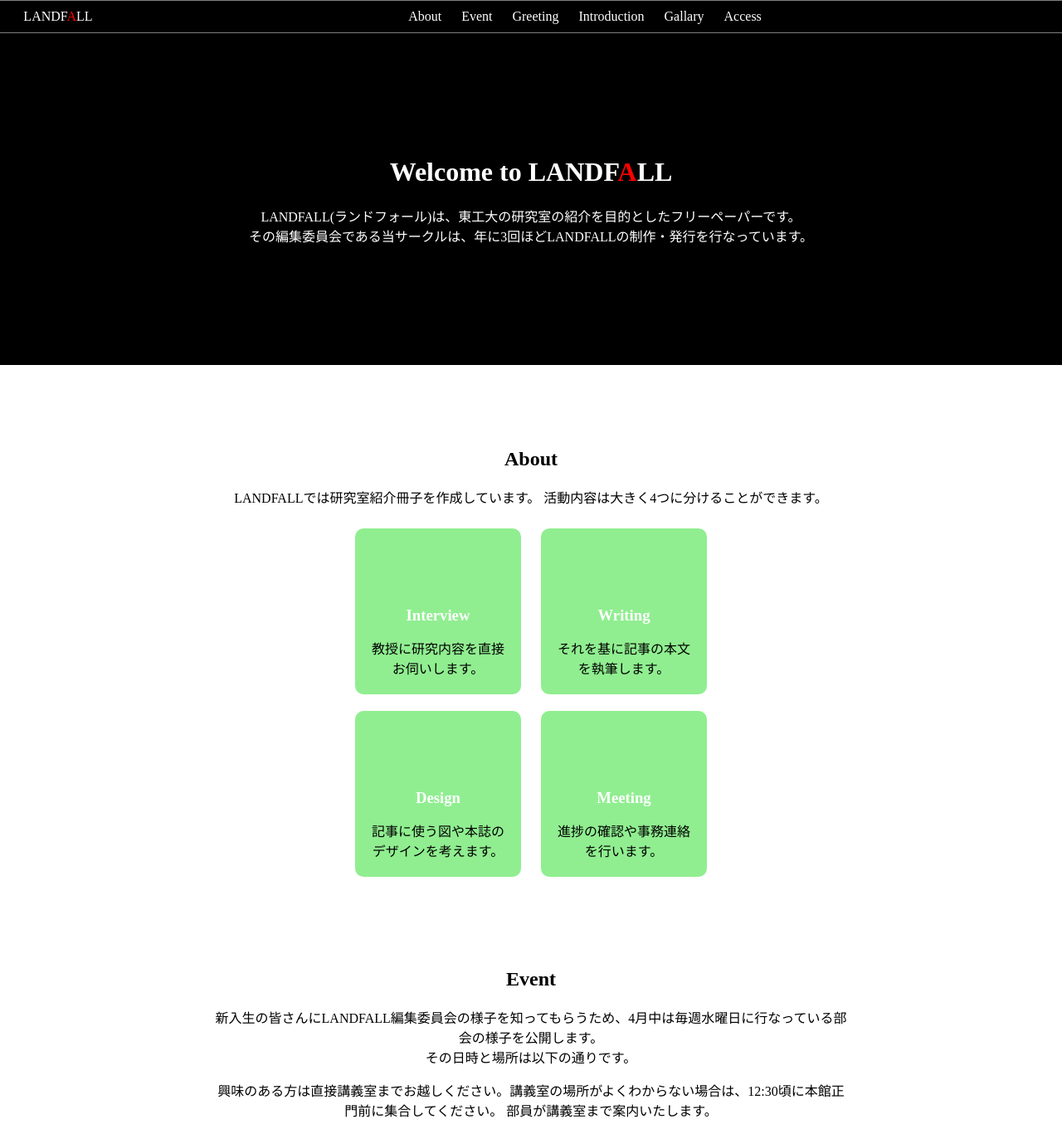
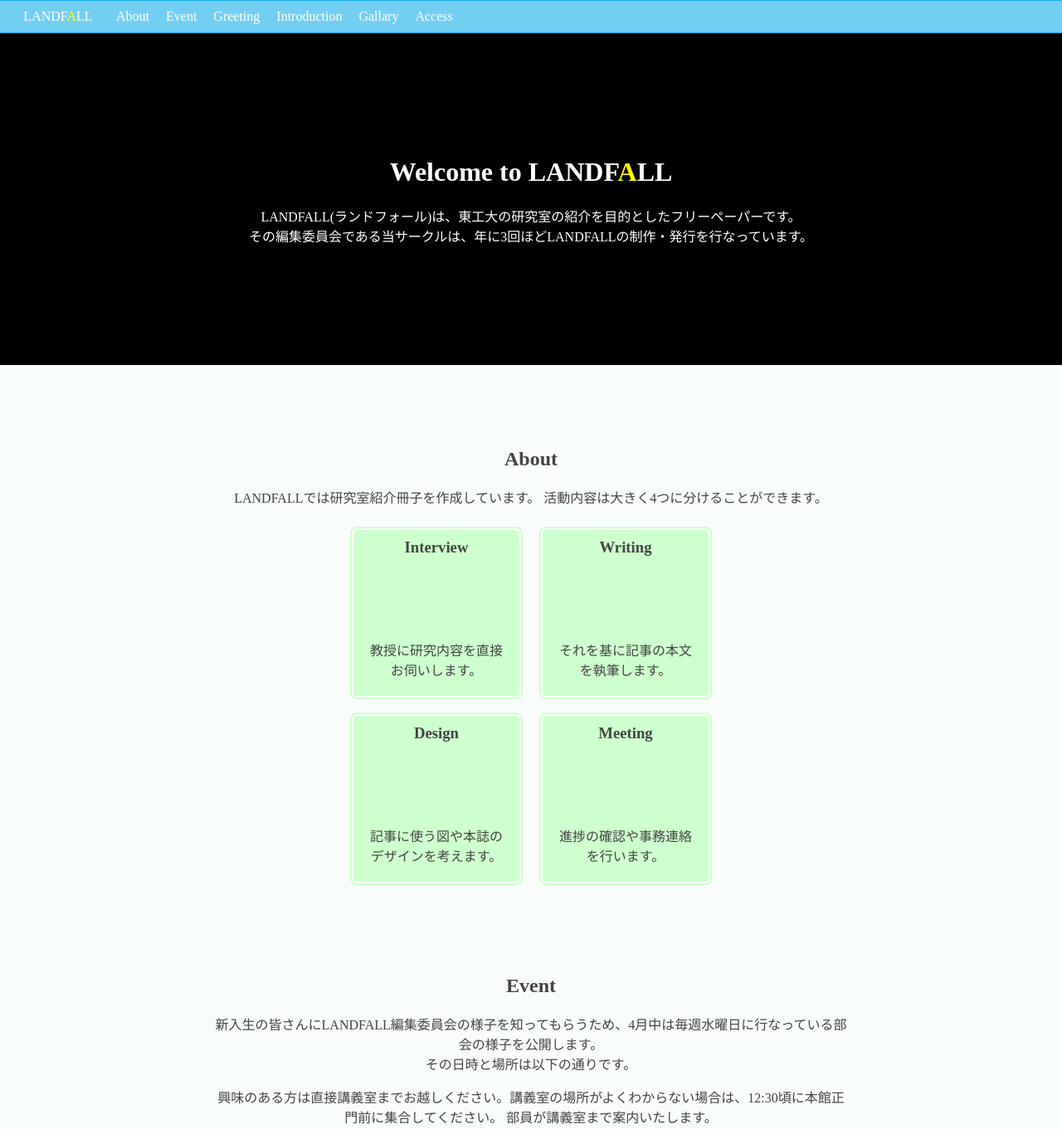
Before and after one commit to masutech16/Welcome17, a website: page index.html in a window 1280 px wide. Shown: the top 1361 px of the page at 83% size. Drawn offline with nearby package versions, Linux system fonts and the light colour scheme.

Commit message:
現在の進捗

```diff
--- a/css/large.css
+++ b/css/large.css
@@ -10,3 +10,6 @@
     float: left;
     width:100px;
 }
+ul li{
+    display: table-cell;
+}
--- a/css/main.css
+++ b/css/main.css
@@ -3,14 +3,9 @@
 .main{
     margin:auto;
     width: 100%;
-    background-color: black;
-    border-top:1px solid #7f7f7f;
-    border-bottom:1px solid #7f7f7f;
-}
-
-ul li a{
-    color: white;
-    text-decoration: none;
+    background-color: #73cff2;
+    border-top:1px solid #17b0ea;
+    border-bottom:1px solid #17b0ea;
 }
 
 .fixed {
@@ -26,8 +21,6 @@
 }
 
 ul li{
-    display: inline-block;
-
     list-style: none;
 
     margin: auto;
@@ -37,11 +30,21 @@
 
 /*全体のデザイン*/
 
+a {
+    text-decoration: none;
+    color: white;
+}
+
 * {
     text-align: center;
 }
 
-html body {
+html {
+    background-color: black;
+}
+
+body {
+    background-color: #f8fcfb;
     width: 100%;
     margin:0;
 }
@@ -70,25 +73,27 @@
 section {
     margin: 100px auto;
     width: 60%;
+    color: #444;
 }
 
 /*about関係*/
+
+
 
 .about_cell{
     display: inline-block;
     visibility: hidden;
 
-    background: lightgreen;
-    border-radius: 10px;
-    text-decoration: none;
-    color: black;
+    background: #ceffce;
+    border-radius: 6px;
+
+    border: 2px solid #fff;
+    box-shadow: 0 0 0 2px #ceffce;
 
     width: 160px;
     height: 200px;
     padding:0px 20px 0px 20px;
     margin:10px;
-
-
 }
 
 .subtitle{
@@ -96,7 +101,12 @@
 
 
     font-weight: bold;
-    color: white;
+    color: #444;
+}
+
+.about_cell a {
+    color:#444;
+
 }
 
 
--- a/css/small.css
+++ b/css/small.css
@@ -41,6 +41,7 @@
 }
 
 ul li {
+    display: inline-block;
     width:200px;
     height: 25px;
     border-bottom: 1px solid #7f7f7f;
--- a/index.html
+++ b/index.html
@@ -33,7 +33,7 @@
     </div>
     <nav class="main menu_large">
         <ul>
-            <span class="menu_name">LANDF<span style="color: red">A</span>LL</span>
+            <span class="menu_name">LANDF<span style="color: yellow">A</span>LL</span>
             <li><a href="#about" class="scroll">About</a></li>
             <li><a href="#event" class="scroll">Event</a></li>
             <li><a href="#greeting" class="scroll">Greeting</a></li>
@@ -43,7 +43,7 @@
         </ul>
     </nav>
     <header>
-        <h1>Welcome to LANDF<span style="color:red;">A</span>LL</h1>
+        <h1>Welcome to LANDF<span style="color:yellow;">A</span>LL</h1>
         <p>LANDFALL(ランドフォール)は、東工大の研究室の紹介を目的としたフリーペーパーです。<br>
          その編集委員会である当サークルは、年に3回ほどLANDFALLの制作・発行を行なっています。
         </p>
@@ -55,28 +55,36 @@
         </p>
         <div class="about_table" >
             <div class="table_r1">
-                <a href="#interview" class="about_cell scroll animation">
+                <div class="about_cell animation">
+                    <a href="#interview" class="scroll">
+                        <h3 class="subtitle">Interview</h3>
                         <div class="img_icon"></div>
-                    <h3 class="subtitle">Interview</h3>
                         <p>教授に研究内容を直接お伺いします。</p>
                     </a>
-                <a href="#writing" class="about_cell scroll animation">
+                </div>
+                <div class="about_cell animation">
+                    <a href="#writing" class="scroll">
+                        <h3 class="subtitle">Writing</h3>
                         <div class="img_icon"></div>
-                    <h3 class="subtitle">Writing</h3>
                         <p>それを基に記事の本文を執筆します。</p>
                     </a>
-                </div class="table_r1">
+                </div>
+            </div>
             <div class="table_r2">
-                <a href="#design" class="about_cell scroll animation">
+                <div class="about_cell animation">
+                    <a href="#design" class="scroll">
+                        <h3 class="subtitle">Design</h3>
                         <div class="img_icon"></div>
-                    <h3 class="subtitle">Design</h3>
                         <p>記事に使う図や本誌のデザインを考えます。</p>
                     </a>
-                <a href="#meeting" class="about_cell scroll animation">
+                </div>
+                <div class="about_cell animation">
+                    <a href="#meeting" class="scroll">
+                        <h3 class="subtitle">Meeting</h3>
                         <div class="img_icon"></div>
-                    <h3 class="subtitle">Meeting</h3>
                         <p>進捗の確認や事務連絡を行います。</p>
                     </a>
+                </div>
             </div>
         </div>
     </section>
```
Lines whose indentation alone changed are shown as unchanged.
